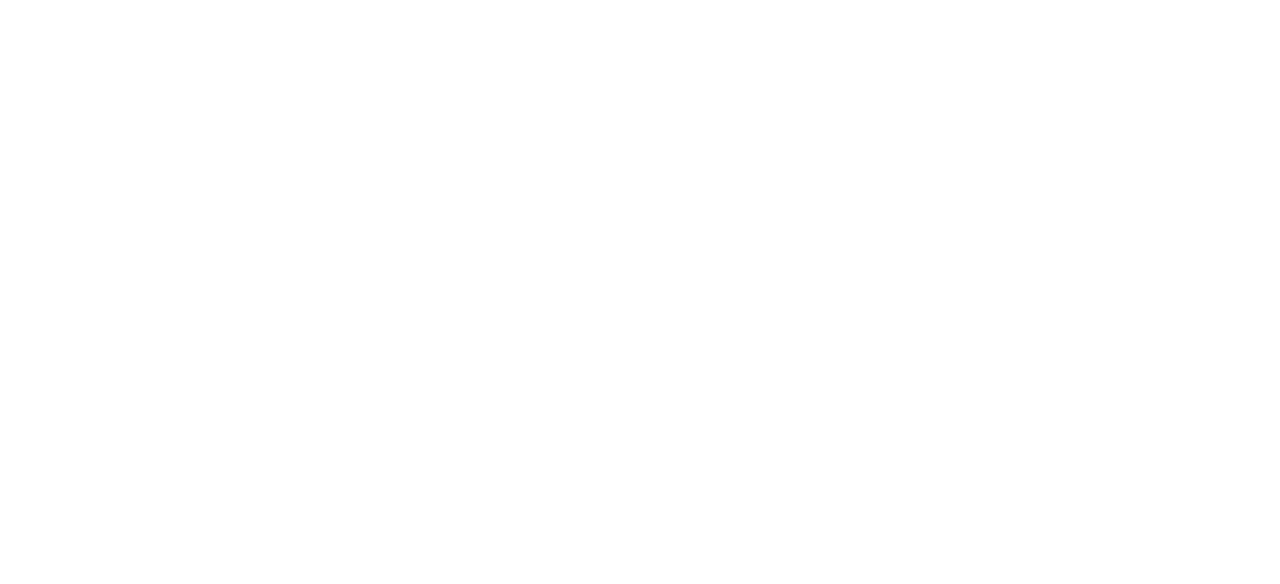
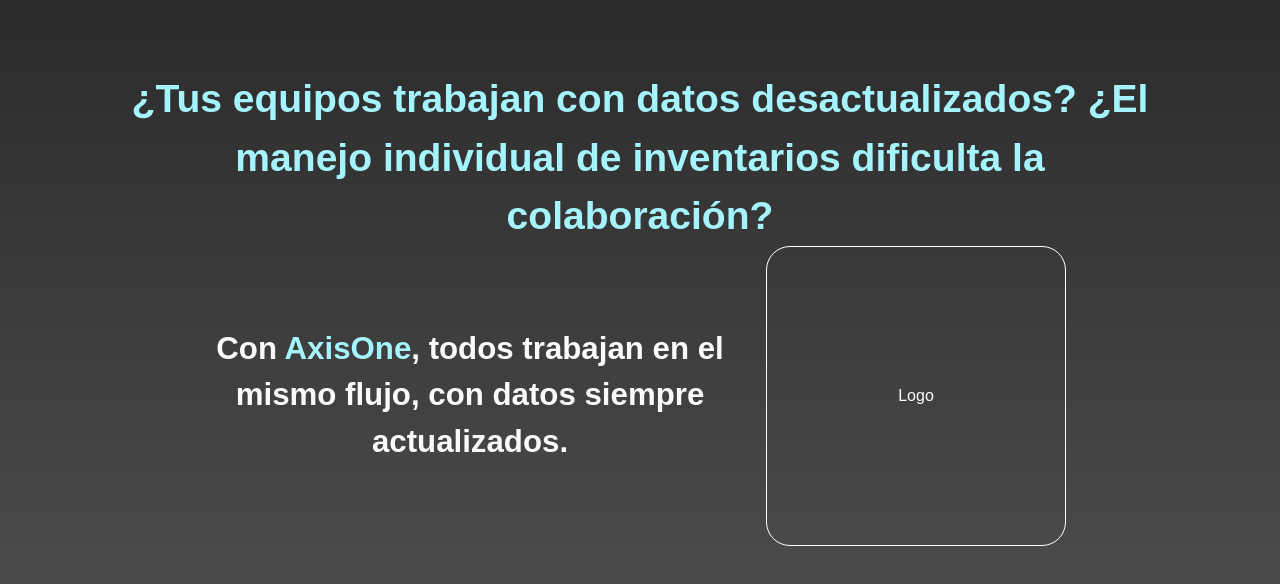
Before and after one commit to StellarDBryan/AxisOne_ERP, a Next.js app: page / in a window 1280 px wide. Shown: the part 892-1476 px from the top of the page. Before the commit the page ends 800 px from the top, so only its background shows below. Built offline with nearby package versions, Linux system fonts and the light colour scheme.

Commit message:
add: add Solutions sections in landing

```diff
--- a/components/common/landing.jsx
+++ b/components/common/landing.jsx
@@ -2,10 +2,18 @@
 import { HeroSectionBtn } from "../ui/buttons";
 
 const content = {
+    project_name: "AxisOne",
     heroSection: {
         title: "Gestiona tus inventarios de forma colaborativa y eficiente",
         subtitle: "Empodera a tu equipo con una plataforma centralizada para un control total de tus recursos.",
         btn_text: "Comenzar gestión",
+    },
+    solutions: {
+        title: "¿Tus equipos trabajan con datos desactualizados?\n¿El manejo individual de inventarios dificulta la colaboración?",
+        intro: {
+            with: "Con ",
+            text: ", todos trabajan en el mismo flujo, con datos siempre actualizados.",
+        },
     },
 };
 
@@ -31,3 +39,26 @@
         </>
     );
 }
+
+export function Solutions(){
+
+    return (
+        <>
+            <section className="w-full h-screen bg-gradient-to-b from-neutral-800 to-neutral-600 flex flex-col items-center justify-center">
+                <h2 className="text-h3 w-4/5 text-center font-bold text-cyan-200">{content.solutions.title}</h2>
+                <div className="flex w-4/5 flex-row items-center justify-center gap-10">
+                    <h5 className="text-h4 text-center w-1/2 font-semibold text-gray-50">
+                        {content.solutions.intro.with}
+                        <span className="text-cyan-200">
+                            {content.project_name}
+                        </span>
+                        {content.solutions.intro.text}
+                    </h5>
+                    <div className="w-[300px] h-[300px] flex items-center justify-center text-gray-50 border border-solid border-white rounded-3xl">
+                        Logo
+                    </div>
+                </div>
+            </section>
+        </>
+    );
+}
--- a/pages/index.js
+++ b/pages/index.js
@@ -1,6 +1,6 @@
 import Image from "next/image";
 import localFont from "next/font/local";
-import HeroSection from "@/components/common/landing";
+import HeroSection, { Solutions } from "@/components/common/landing";
 
 const geistSans = localFont({
   src: "./fonts/GeistVF.woff",
@@ -21,6 +21,7 @@
       </header>
       <main>
         <HeroSection />
+        <Solutions />
       </main>
     </div>
   );
```
